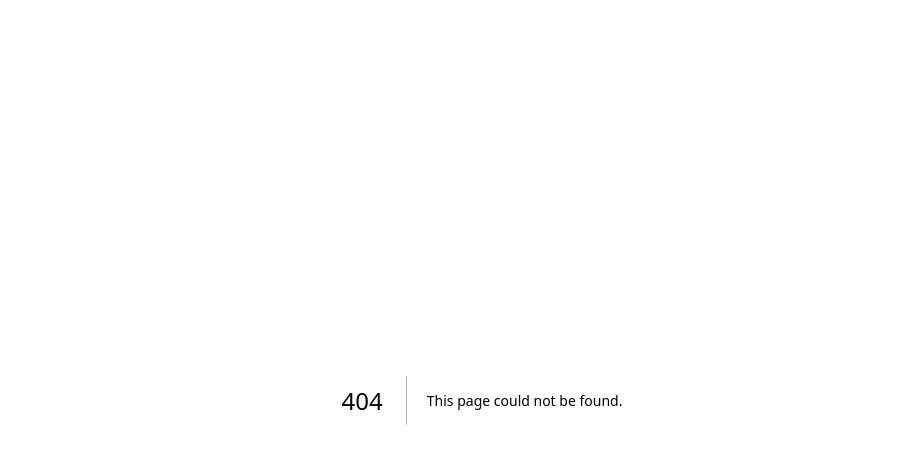
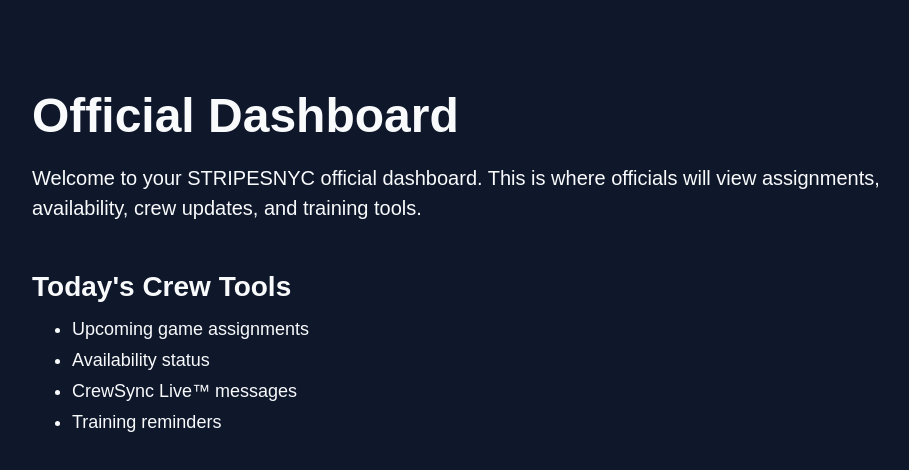
Before and after one commit to fmkrz65hh8-create/StripesNYC-, a Next.js app in the folder frontend/: page /dashboard in a window 1280 px wide. Before the commit this address had no page. Shown: the top 470 px of the page, without its empty margins (158-1067 px from the left). Built offline with nearby package versions, Linux system fonts and the light colour scheme.

Commit message:
Create page.tsx

```diff
--- /dev/null
+++ b/frontend/app/dashboard/page.tsx
@@ -0,0 +1,23 @@
+export default function DashboardPage() {
+  return (
+    <main>
+      <section>
+        <h1>Official Dashboard</h1>
+        <p>
+          Welcome to your STRIPESNYC official dashboard. This is where officials
+          will view assignments, availability, crew updates, and training tools.
+        </p>
+      </section>
+
+      <section>
+        <h2>Today&apos;s Crew Tools</h2>
+        <ul>
+          <li>Upcoming game assignments</li>
+          <li>Availability status</li>
+          <li>CrewSync Live™ messages</li>
+          <li>Training reminders</li>
+        </ul>
+      </section>
+    </main>
+  );
+}
```
